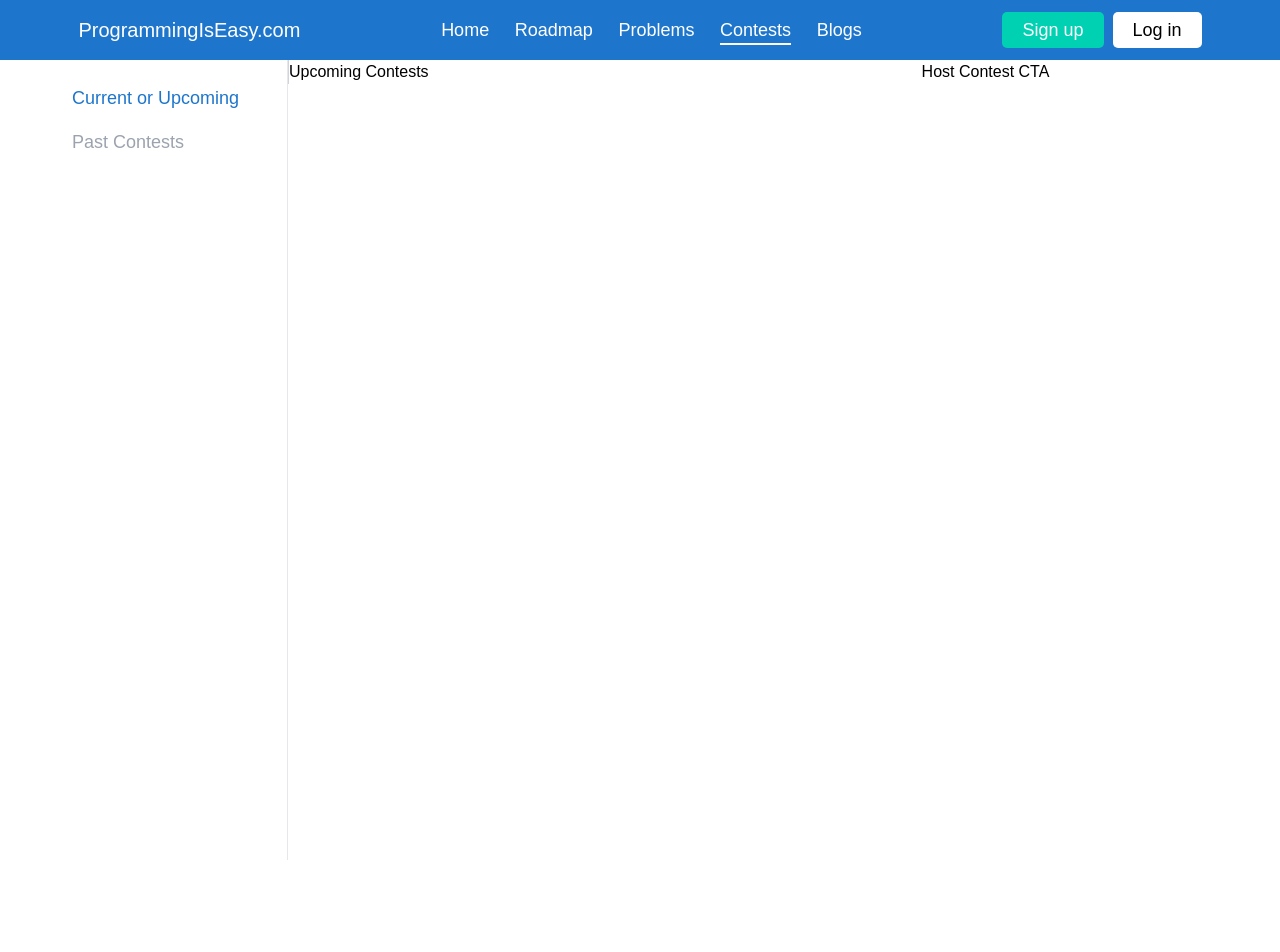
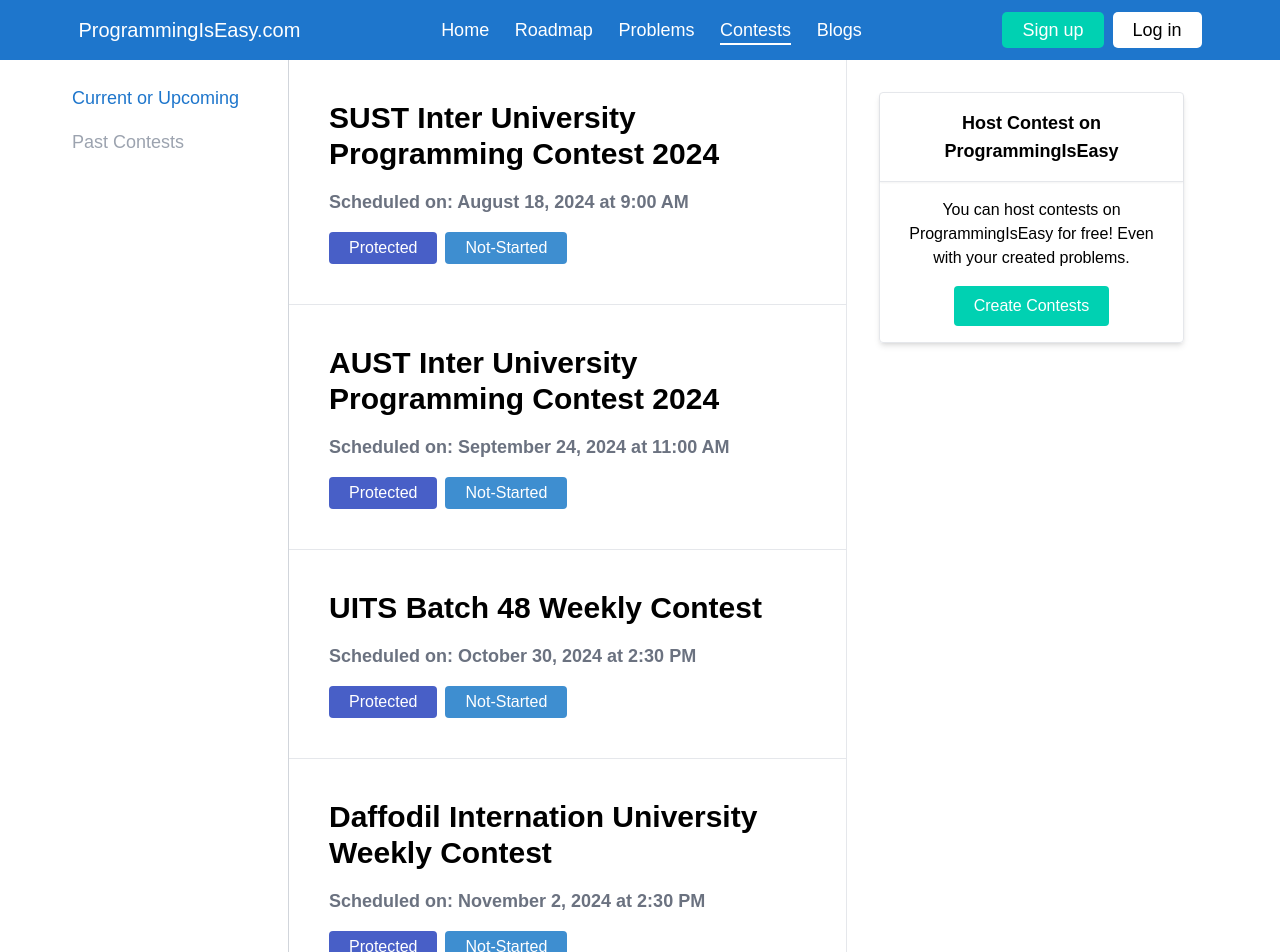
Before and after one commit to Salf1-Sabit/ProgrammingIsEasy, a React (Create React App) app: page /contests in a window 1280 px wide. Shown: the top 952 px of the page. Before the commit the page ends 860 px from the top, so only its background shows below. Built offline with nearby package versions, Linux system fonts and the light colour scheme.

Commit message:
complete upcoming contests page

```diff
--- a/src/pages/Contests/ContestsSidebar.jsx
+++ b/src/pages/Contests/ContestsSidebar.jsx
@@ -9,7 +9,7 @@ const ContestsSidebar = ({ isSidebarOpen, setIsSidebarOpen }) => {
           !isSidebarOpen && "hidden"
         }`}
       >
-        <div className="relative h-screen bg-white pt-4 border-r border-gray-200">
+        <div className="relative h-screen bg-white pt-4">
           <ul className="flex flex-col">
             <li>
               <NavLink
--- a/src/pages/Contests/HostContestCTA.jsx
+++ b/src/pages/Contests/HostContestCTA.jsx
@@ -1,7 +1,26 @@
 import React from "react";
 
+import Button from "../../components/UI/Button";
+
 const HostContestCTA = () => {
-  return <aside className="hidden xl:block">Host Contest CTA</aside>;
+  return (
+    <aside className="hidden xl:block shadow-md m-8 h-fit rounded border w-[30%] text-center">
+      <h1 className="p-4 font-semibold text-lg shadow-sm border-b">
+        Host Contest on ProgrammingIsEasy
+      </h1>
+      <div className="p-4 flex flex-col gap-4">
+        <p>
+          You can host contests on ProgrammingIsEasy for free! Even with your
+          created problems.
+        </p>
+        <Button
+          text="Create Contests"
+          to="/host-contests"
+          className="py-2 w-fit mx-auto"
+        />
+      </div>
+    </aside>
+  );
 };
 
 export default HostContestCTA;
--- a/src/pages/Contests/UpcomingContests.jsx
+++ b/src/pages/Contests/UpcomingContests.jsx
@@ -1,9 +1,39 @@
 import React from "react";
+import ContestCard from "./ContestCard";
 
 const UpcomingContests = () => {
   return (
     <div className="sm:ml-56 overflow-y-scroll w-[100%] xl:w-[55%] border-l border-gray-300">
-      Upcoming Contests
+      <ContestCard
+        title="SUST Inter University Programming Contest 2024"
+        sheduledTime="August 18, 2024 at 9:00 AM"
+        visibility="Protected"
+        status="Not-Started"
+      />
+      <ContestCard
+        title="AUST Inter University Programming Contest 2024"
+        sheduledTime="September 24, 2024 at 11:00 AM"
+        visibility="Protected"
+        status="Not-Started"
+      />
+      <ContestCard
+        title="UITS Batch 48 Weekly Contest"
+        sheduledTime="October 30, 2024 at 2:30 PM"
+        visibility="Protected"
+        status="Not-Started"
+      />
+      <ContestCard
+        title="Daffodil Internation University Weekly Contest"
+        sheduledTime="November 2, 2024 at 2:30 PM"
+        visibility="Protected"
+        status="Not-Started"
+      />
+      <ContestCard
+        title="UITS Batch 53 Weekly Contest"
+        sheduledTime="November 28, 2024 at 2:30 PM"
+        visibility="Protected"
+        status="Not-Started"
+      />
     </div>
   );
 };
--- a/src/pages/Home.jsx
+++ b/src/pages/Home.jsx
@@ -1,6 +1,5 @@
 import React from "react";
 import "../assets/styles/Home.css";
-import { RiBracesLine } from "@remixicon/react";
 
 const Home = () => {
   return (
```
